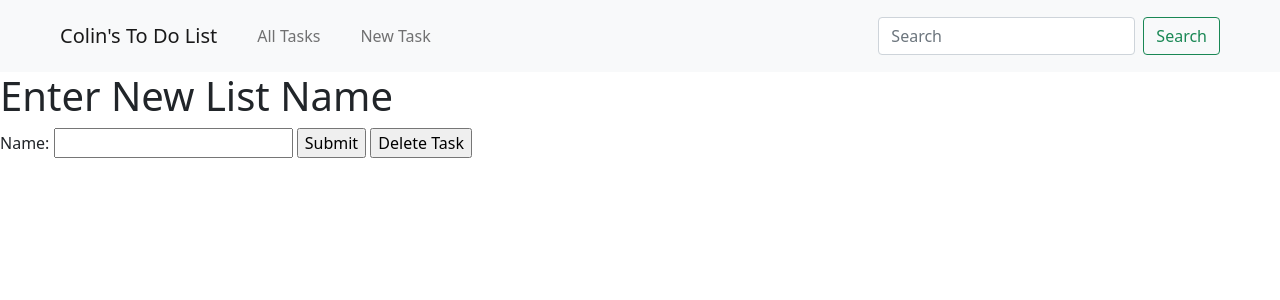
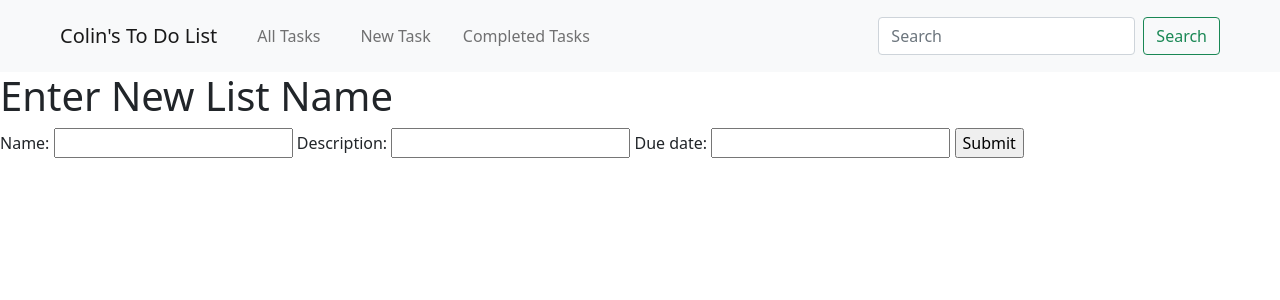
Before and after one commit to cmcgrath454/To-Do-List, a Django app: page /new_task in a window 1280 px wide. Shown: the top 300 px of the page. Run offline with Django 4.2, Linux system fonts and the light colour scheme.

Commit message:
Completed CRUD Functionality

```diff
--- a/todolist/urls.py
+++ b/todolist/urls.py
@@ -13,6 +13,7 @@ Including another URLconf
     1. Import the include() function: from django.urls import include, path
     2. Add a URL to urlpatterns:  path('blog/', include('blog.urls'))
 """
+
 from django.contrib import admin
 from django.urls import path, include, re_path
 from todolistapp import views
@@ -20,7 +21,9 @@ from todolistapp import views
 urlpatterns = [
     path('', views.view_all_tasks, name=""),
     path('new_task', views.new_task, name="new_task"),
-    path('edit/<int:id>/', views.delete, name='edit_task'),
+    path('edit/<int:id>/', views.edit_task, name='edit_task'),
     path('delete/<int:id>/', views.delete, name='delete_task'),
+    path('markdone/<int:id>/', views.mark_done, name='mark_done'),
+    path('completed', views.view_completed_tasks, name='completed'),
     path('admin/', admin.site.urls),
 ]
--- a/todolistapp/models.py
+++ b/todolistapp/models.py
@@ -4,6 +4,9 @@ from django.db import models
 
 class Task(models.Model):
     name = models.CharField(max_length=25, unique=True)
+    is_done = models.BooleanField(default=False)
+    description = models.CharField(max_length=100, null=True)
+    due_date = models.DateField(null=True)
 
     def __str__(self):
         return self.name
--- a/todolistapp/templates/base.html
+++ b/todolistapp/templates/base.html
@@ -21,6 +21,9 @@
             <li class="nav-item">
               <a class="nav-link mx-2" href="{% url 'new_task' %}">New Task</a>
             </li>
+            <li class="nav-item">
+              <a class="nav-link mx-2" href="{% url 'completed' %}">Completed Tasks</a>
+            </li>
           </ul>
           <form class="d-flex">
             <input class="form-control me-2" type="search" placeholder="Search" aria-label="Search">
--- a/todolistapp/templates/update_task.html
+++ b/todolistapp/templates/edit_task.html
@@ -11,10 +11,5 @@
     <input type="submit" value="Submit">
 </form>
 
-<form action="delete/" method="post">
-    {% csrf_token %}
-    <input type="submit" value="Delete Task">
-</form>
-
 
 {% endblock %}
--- a/todolistapp/templates/index.html
+++ b/todolistapp/templates/index.html
@@ -5,9 +5,9 @@
 {% for task in tasks %}
 <li>
     {{ task }}
-    <a href="">Edit</a>
+    <a href="/edit/{{ task.id }}">Edit</a>
     <a href="/delete/{{ task.id }}" onclick="return confirm('Are you sure you want to delete this task?')">Delete</a>
-    <a href="">Mark Done</a>
+    <a href="/markdone/{{ task.id }}">Mark Done</a>
 </li>
 
 
--- a/todolistapp/templates/new_task.html
+++ b/todolistapp/templates/new_task.html
@@ -7,10 +7,6 @@
     {% csrf_token %}
     {{ form }}
     <input type="submit" value="Submit">
-    <form action="delete/" method="post">
-        {% csrf_token %}
-        <input type="submit" value="Delete Task">
-    </form>
 </form>
 
 {% endblock %}
--- a/todolistapp/views.py
+++ b/todolistapp/views.py
@@ -7,8 +7,12 @@ from django.shortcuts import get_object_or_404, redirect
 # Create your views here.
 
 def view_all_tasks(request):
-    tasks = Task.objects.all()
+    tasks = Task.objects.filter(is_done=False)
     return render(request, 'index.html', {'tasks':tasks})
+
+def view_completed_tasks(request):
+    tasks = Task.objects.filter(is_done=True)
+    return render(request, 'completed.html', {'tasks':tasks})
 
 def new_task(request):
     if request.method == 'POST':
@@ -20,20 +24,26 @@ def new_task(request):
         form = TaskForm()
     return render(request, 'new_task.html', {'form' : form})
 
-def update_task(request, id):
+def edit_task(request, id):
     instance = get_object_or_404(Task, id=id)
     form = TaskForm(request.POST or None, instance=instance)
     if form.is_valid():
         form.save()
         return redirect('')
-    return render(request, 'update_task.html', {'form': form})
+    return render(request, 'edit_task.html', {'form': form})
 
 def delete(request, id):
     task = Task.objects.get(id=id)
     task.delete()
     return redirect('')
 
+def mark_done(request, id):
+    instance = Task.objects.get(id=id)
+    instance.is_done = True
+    instance.save()
+    return redirect('')
+
 class TaskForm(ModelForm):
     class Meta:
         model = Task
-        fields = ['name']
+        fields = ['name', 'description', 'due_date']
```
Also changed, not shown: todolistapp/templates/completed.html (added, +13 -0 lines), db.sqlite3, todolistapp/migrations/0004_task_is_done.py (added), todolistapp/migrations/0005_task_description_task_due_date.py (added).
